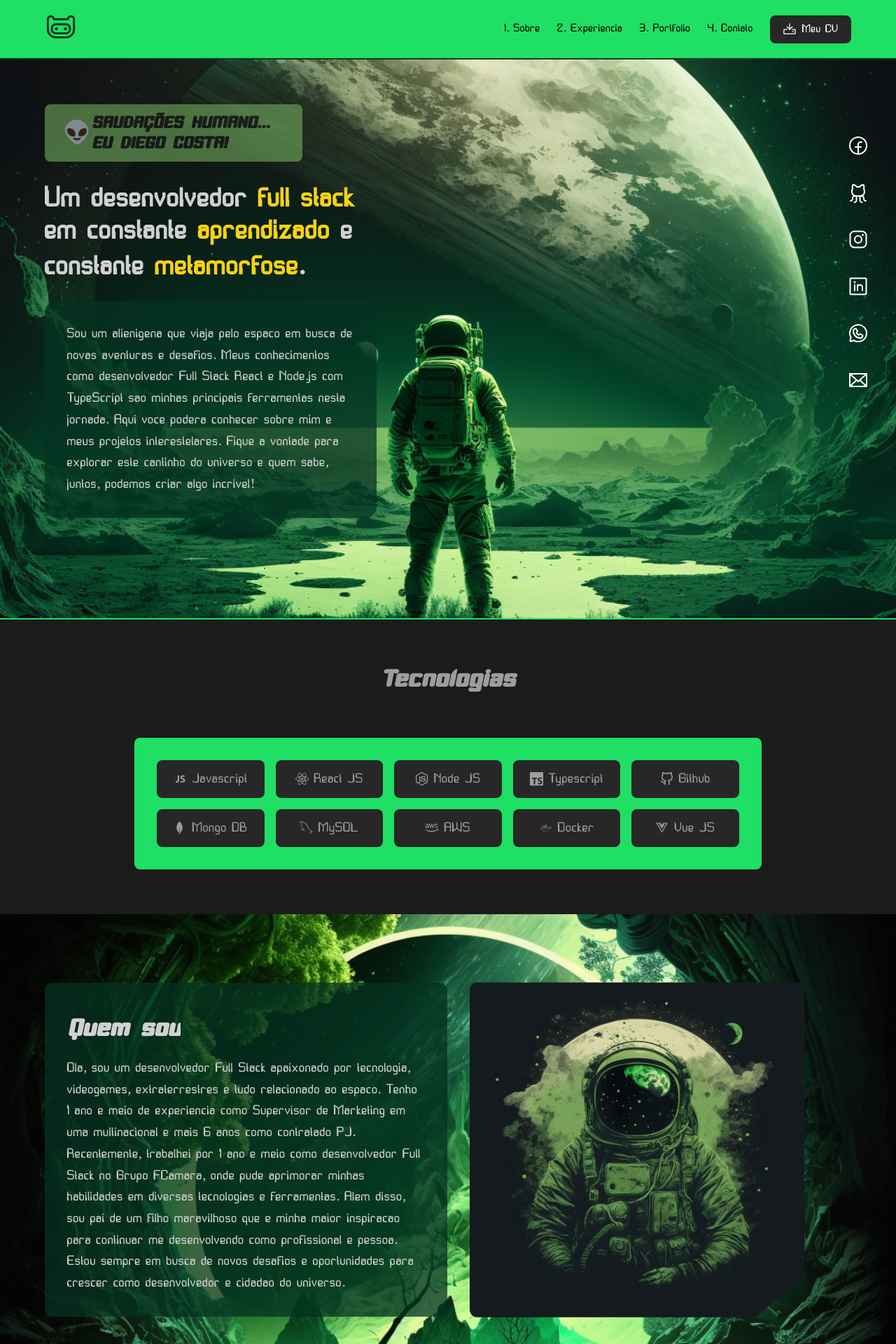
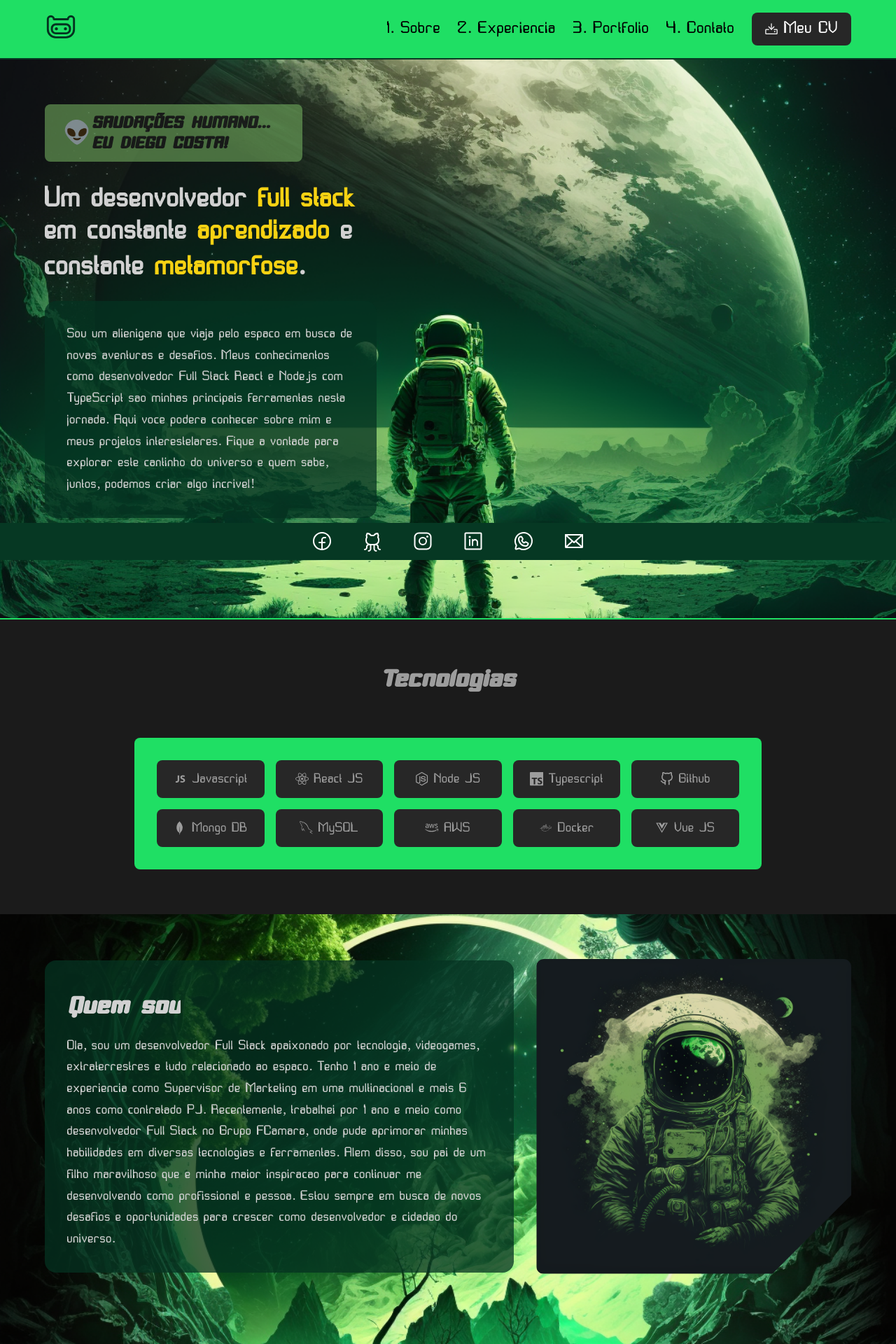
Before and after one commit to costaadiego1989/alienweb, a React (Vite) app: page / in a window 1280 px wide. Shown: the top 1920 px of the page at 70% size. Built offline with nearby package versions, Linux system fonts and the light colour scheme.

Commit message:
refactor: ajustes em todo site adequando responsividade

```diff
--- a/src/components/Aboutme/Aboutme.ts
+++ b/src/components/Aboutme/Aboutme.ts
@@ -8,6 +8,10 @@ export const AboutmeContainer = styled.section`
   display: flex;
   padding: 4rem;
   z-index: -2;
+
+  @media (max-width: 500px) {
+    padding: 2rem;
+  }
 `;
 
 export const AboutmeContent = styled.div`
@@ -16,7 +20,7 @@ export const AboutmeContent = styled.div`
   gap: 2rem;
   align-items: center;
   justify-content: space-between;
-  margin: 0 auto;
+  margin: 0 auto 4rem auto;
   overflow: hidden;
 
   @media (max-width: 500px) {
@@ -28,25 +32,25 @@ export const AboutmeContent = styled.div`
 export const AboutmeTextContainer = styled.div`
   padding: 2rem;
   background-color: rgba(5, 50, 32, 0.75);
-  border-radius: .7rem;
-  width: 80vw;
+  border-radius: 1rem;
+  width: fit-content;
+  max-width: 100vw;
 
   @media (max-width: 500px) {
-    max-width: 68vw !important;
-    margin: 2rem auto;
+    max-width: 100vw;
+    margin: 2rem auto 0 auto;
     padding: 1rem 1.5rem;
   }
 `;
 
-export const AboutmeText = styled.div`
+export const AboutmeText = styled.p`
   color: #d1d1d1;
+  font-size: 1.2rem;
   line-height: 1.6;
-  font-size: 1.2rem;
-
 
   @media (max-width: 500px) {
+    font-size: 1rem;
     line-height: 1.3;
-    font-size: 1rem;
   }
 `;
 
@@ -56,7 +60,8 @@ export const AboutmeTitle = styled.h3`
 
 export const AboutmeImageContainer = styled.div`
   display: flex;
-  height: 87.75%;
+  width: 70%;
+  height: auto;
   border-radius: 0.7rem;
   background-image: cover;
   clip-path: polygon(0 0, 100% 0, 100% 75%, 75% 100%, 0 100%);
--- a/src/components/Banner/Banner.ts
+++ b/src/components/Banner/Banner.ts
@@ -11,7 +11,7 @@ export const Banner = styled.main`
 
   @media (max-width: 500px) {
     margin-top: 6.3rem;
-    padding: 2rem 4rem;
+    padding: 2rem;
   }
 `;
 
@@ -26,6 +26,10 @@ export const WelcomeContainer = styled.span`
   font-size: 1rem;
   max-width: 23rem;
   color: #1b1b1b;
+
+  @media (max-width: 500px) {
+    margin-top: 1.5rem;
+  }
 `;
 
 export const Welcome = styled.span`
@@ -70,6 +74,13 @@ export const BannerTitleContrast = styled.span`
   color: #f7d213;
 `;
 
+export const TextAndSocialsContainer = styled.div`
+  display: flex;
+  flex-direction: row;
+  justify-content: space-between;
+  gap: 1rem;
+`;
+
 export const BannerTextContainer = styled.div`
   padding: 2rem;
   background-color: rgba(5, 50, 32, 0.75);
@@ -98,22 +109,19 @@ export const BannerText = styled.p`
 
 export const SocialMedia = styled.ul`
   display: flex;
-  flex-direction: column;
-  gap: 1.5rem;
-  margin-top: 2rem;
-  cursor: pointer;
-  position: fixed;
-  right: 2rem;
-  top: 10rem;
-  padding: rem;
-  width: 45px;
   align-items: center;
   justify-content: center;
+  width: 100vw;
+  position: fixed;
+  bottom: 0;
+  left: 0;
+  gap: 2.5rem;
+  padding-top: .65rem;
+  background-color: #063823;
+  z-index: 999;
 
   @media (max-width: 500px) {
-    right: 0;
-    padding: 1rem 0.5rem 1rem 0;
-    top: 7rem;
+    gap: 1.5rem;
   }
 `;
 
@@ -121,9 +129,10 @@ export const SocialMediaIcon = styled.li`
   transition: 0.5s;
   color: #fff;
   font-size: 2rem;
+  cursor: pointer;
 
   &:hover {
     color: #1fdf64 !important;
-    transform: translate(-10px, 0px);
+    transform: translate(0px, -10px);
   }
 `;
--- a/src/components/Banner/index.tsx
+++ b/src/components/Banner/index.tsx
@@ -14,6 +14,7 @@ import {
   BannerTitle,
   Saudation,
   BannerTextContainer,
+  TextAndSocialsContainer,
   BannerText,
   BannerTitleContrast,
   SocialMedia,
@@ -49,6 +50,7 @@ export const Header: React.FC = () => {
         constante <BannerTitleContrast>metamorfose</BannerTitleContrast>.
       </BannerTitle>
 
+      <TextAndSocialsContainer>
       <BannerTextContainer>
         <BannerText>
           <p>
@@ -71,6 +73,7 @@ export const Header: React.FC = () => {
             );
           })}
       </SocialMedia>
+      </TextAndSocialsContainer>
     </Banner>
   );
 };
--- a/src/components/Navigation/Navigation.ts
+++ b/src/components/Navigation/Navigation.ts
@@ -9,12 +9,11 @@ export const NavigationContainer = styled.header`
   border-bottom: 2px solid #063823;
 
   @media (max-width: 500px) {
+    width: 100vw;
+    overflow: hidden;
     justify-content: space-between;
     padding: .5rem .5rem .3rem .75rem;
-    right: 0;
-    left: 0;
     position: fixed;
-    margin-bottom: 4rem;
     z-index: 999;
   }
 `;
@@ -22,6 +21,7 @@ export const NavigationContainer = styled.header`
 export const Logo = styled.div`
   cursor: pointer;
 `;
+
 export const Menu = styled.ul`
   display: flex;
   align-items: center;
@@ -29,7 +29,6 @@ export const Menu = styled.ul`
   cursor: pointer;
 
   @media (max-width: 500px) {
-    display: flex;
     text-align: right;
     gap: .5rem;
     justify-items: flex-end;
@@ -38,12 +37,15 @@ export const Menu = styled.ul`
 
 export const Link = styled.li`
   transition: 0.5s;
+  font-size: 1.5rem;
   padding: 0.5rem 0;
   border-bottom: 2px solid transparent;
 
   @media (max-width: 500px) {
-    display: grid;
+    display: flex;
     flex-direction: column !important;
+    font-size: 1rem;
+    line-height: 0.8;
   }
 
   &:hover {
@@ -62,6 +64,7 @@ export const CVBtn = styled.div`
   justify-content: center;
   color: #fff;
   transition: 0.5s;
+  font-size: 1.5rem;
 
   @media (max-width: 500px) {
     padding: 0.5rem 0.75rem;
@@ -72,6 +75,7 @@ export const CVBtn = styled.div`
     left: 0;
     width: 100%;
     z-index: 999;
+    font-size: 1rem;
   }
 
   &:hover {
--- a/src/components/Technologies/Technologies.ts
+++ b/src/components/Technologies/Technologies.ts
@@ -1,6 +1,6 @@
 import styled from "styled-components";
 
-export const TechnologiesContainer = styled.main`
+export const TechnologiesContainer = styled.section`
     width: 100vw;
     background-color: #1B1B1B;
     padding-bottom: 4rem;
```
